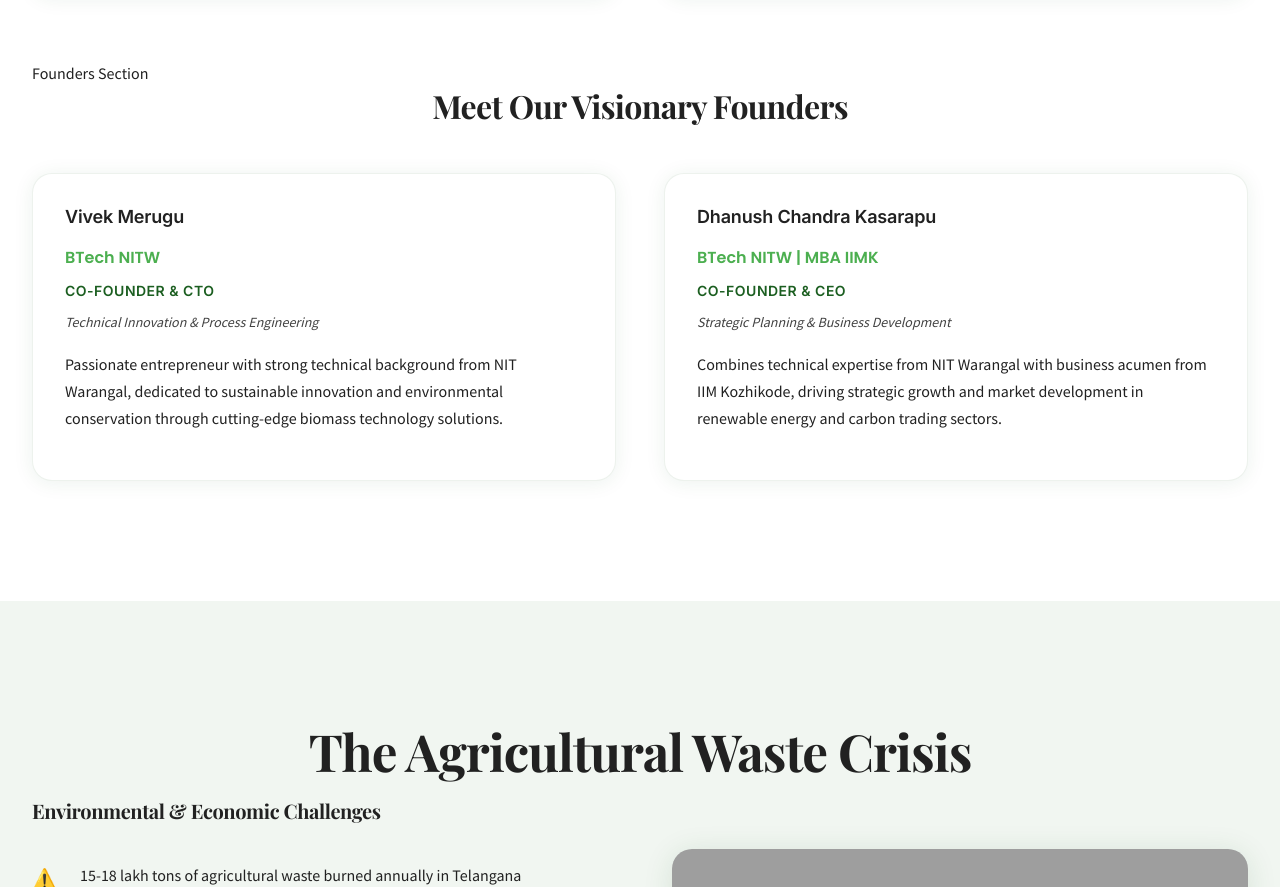
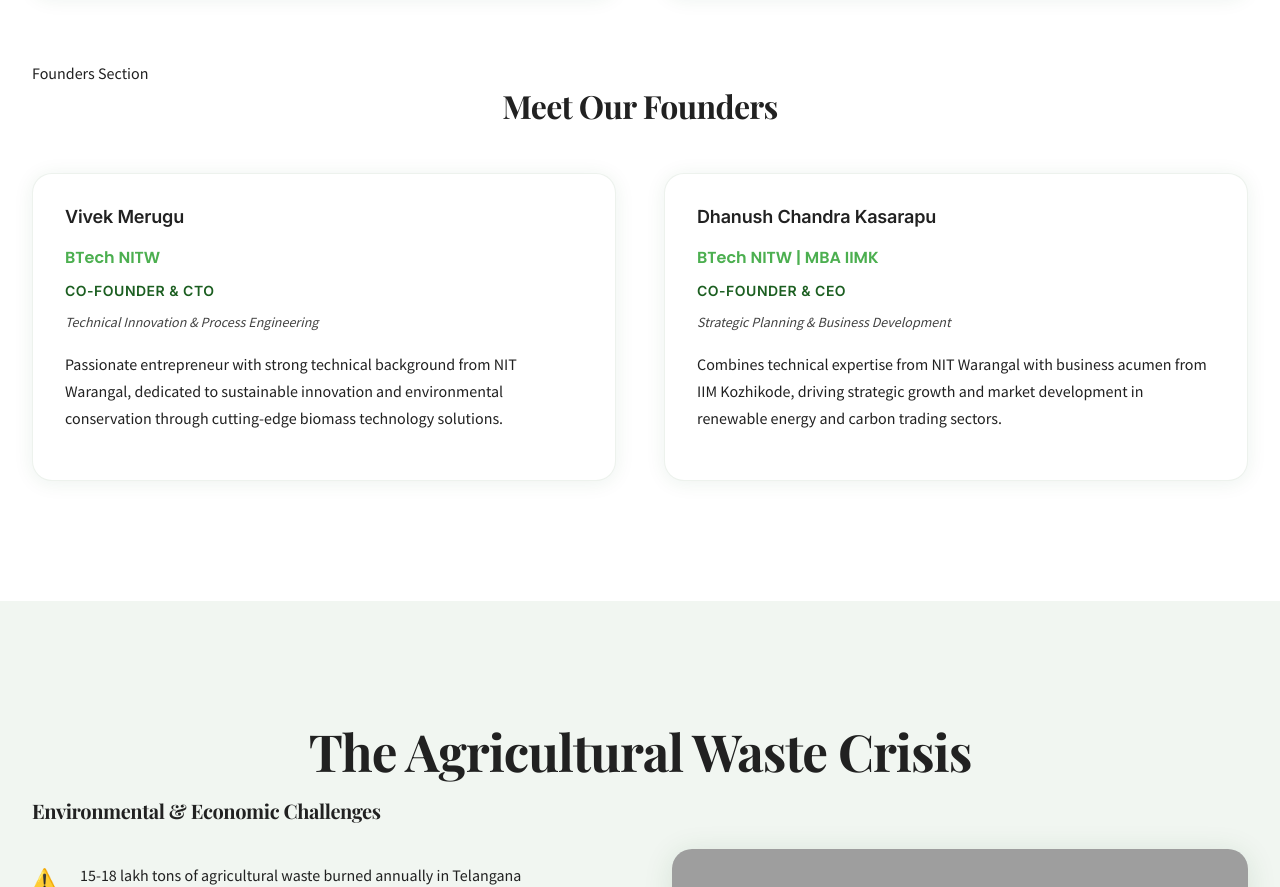
Before and after one commit to tarunatiindustries/TIPL-Website, a plain HTML site: page index.html in a window 1280 px wide. Shown: the part 1403-2290 px from the top of the page. Drawn offline with nearby package versions, Linux system fonts and the light colour scheme; grey boxes are pictures that could not be loaded.

Commit message:
Meet our founders

```diff
--- a/index.html
+++ b/index.html
@@ -125,7 +125,7 @@
 
                 Founders Section
                 <div class="founders fade-in-up">
-                    <h3 class="founders__title">Meet Our Visionary Founders</h3>
+                    <h3 class="founders__title">Meet Our Founders</h3>
                     <div class="founders__grid">
                         <div class="founder card">
                             <div class="card__body">
```
